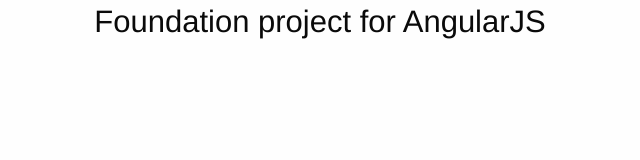
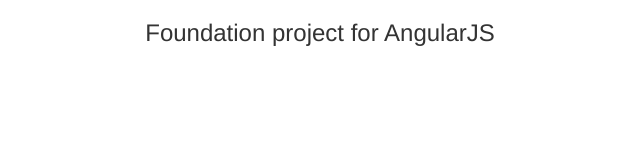
Before and after one commit to fahad-workspace/AngularJS-App, a website: page app/index.html in a window 1280 px wide. Shown: the whole page, without its empty margins (320-960 px from the left). Drawn offline with nearby package versions, Linux system fonts and the light colour scheme; some packages are replaced by stand-ins of ours.

Commit message:
Bug fixes

```diff
--- a/app/index.html
+++ b/app/index.html
@@ -1,11 +1,10 @@
 <!doctype html>
-<html lang="en" ng-app="AngularJS-App">
+<html lang="en" ng-app="">
 <head>
     <meta charset="utf-8">
     <title>AngularJS-App</title>
-    <link rel="stylesheet" href="bower_components/foundation/css/foundation.css">
-    <link rel="stylesheet" href="bower_components/foundation-icon-fonts/foundation-icons.css">
-    <script src="bower_components/jquery/dist/jquery.js"></script>
+    <link rel="stylesheet" href="bower_components/bootstrap/dist/css/bootstrap.css">
+    <script src="bower_components/jquery/jquery.js"></script>
     <script src="bower_components/angular/angular.js"></script>
     <script src="bower_components/angular-animate/angular-animate.js"></script>
     <script src="bower_components/angular-route/angular-route.js"></script>
@@ -13,7 +12,7 @@
 </head>
 <body>
 
-<div ng-view class="inner-wrap">
+<div ng-view>
     <h3 class="text-center">Foundation project for AngularJS</h3>
 </div>
 
```
Also changed, not shown: bower.json (+7 -8 lines), 1 other file.
